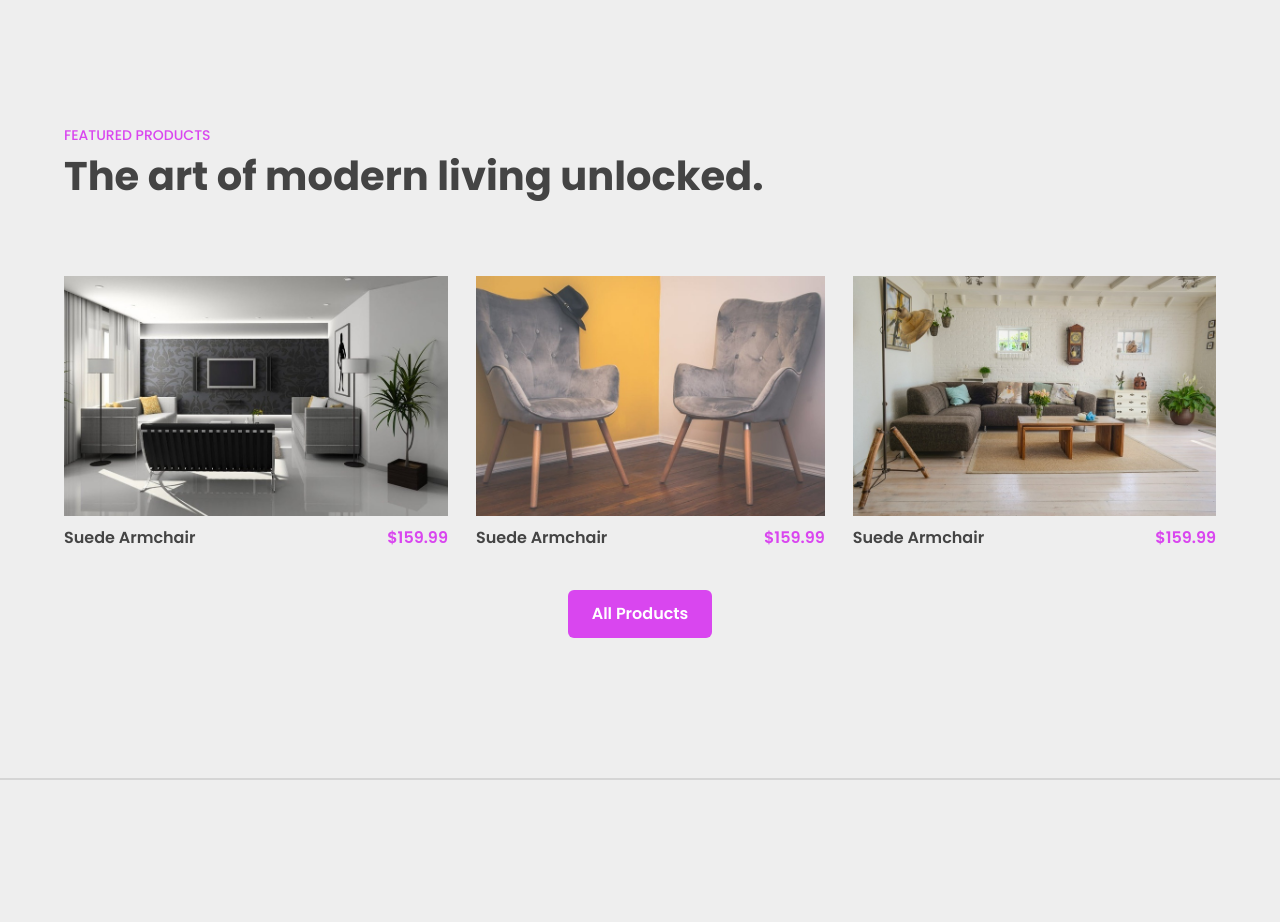
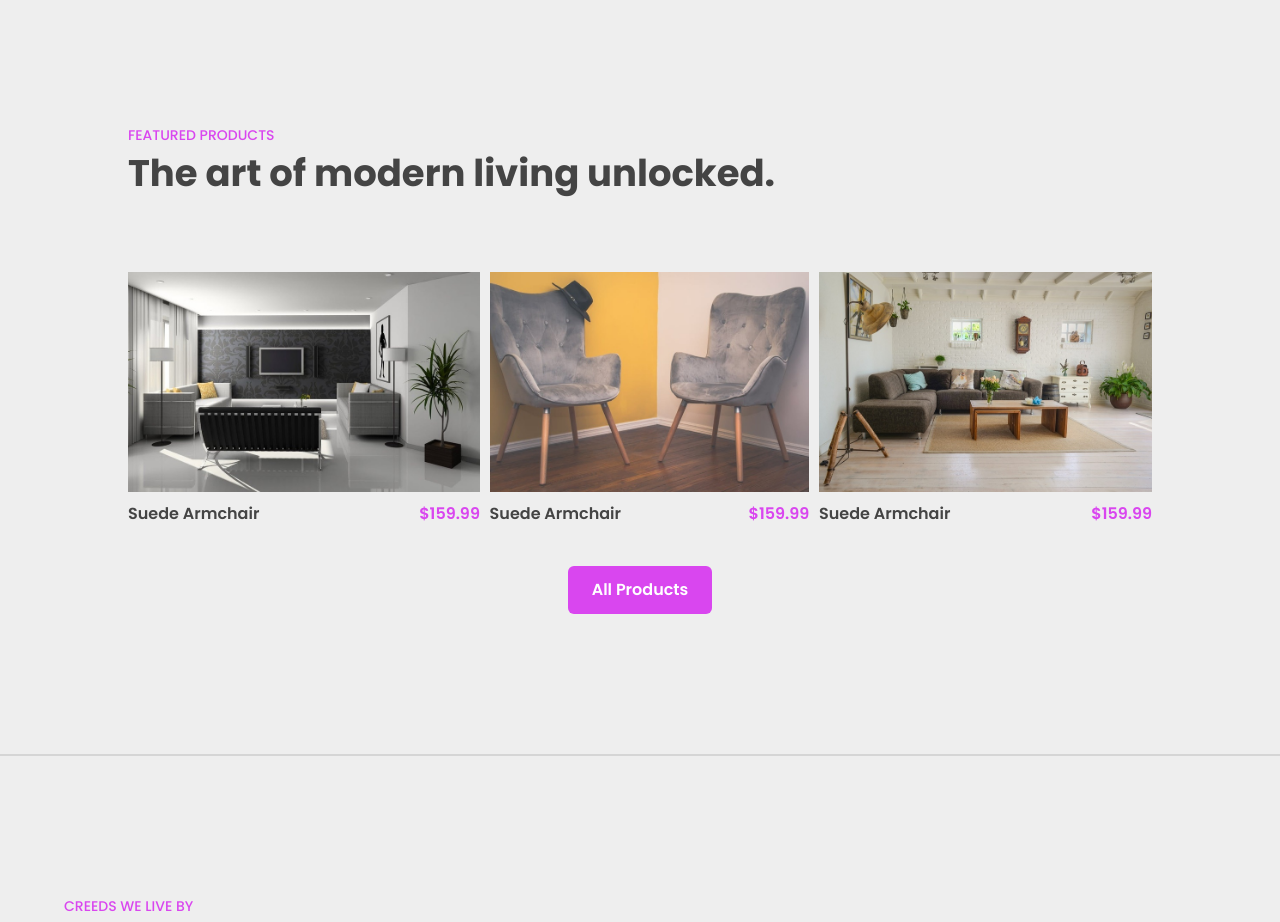
Before and after one commit to ilicc-sara/Shoppers-Dream, a React (Vite) app: page / in a window 1280 px wide. Shown: the part 1040-1962 px from the top of the page. Built offline with nearby package versions, Linux system fonts and the light colour scheme; some icons are missing; a web font is replaced by a local one.

Commit message:
..... ..... . . . . .....

```diff
--- a/src/pages/home/components/homeSection/components/FeaturesImg.jsx
+++ b/src/pages/home/components/homeSection/components/FeaturesImg.jsx
@@ -1,7 +1,7 @@
 function FeaturesImg({ image }) {
   return (
     <img
-      className="brightness-0 opacity-50 featured-img laptop:h-[30px] smallLT:h-[25px] tablet:h-[20px] max-tablet:h-[15px] "
+      className="brightness-0 opacity-50 featured-img laptop:h-[30px] smallLT:h-[25px] tablet:h-[20px] mobile:h-[20px] max-mobile:h-[14px]"
       src={image}
     />
   );
--- a/src/pages/home/components/productsSection/ProductsSection.jsx
+++ b/src/pages/home/components/productsSection/ProductsSection.jsx
@@ -6,15 +6,15 @@ import { Link } from "react-router-dom";
 function ProductsSection() {
   return (
     <section className="border-b-[2px] border-b-[#d5d5d5] !py-[140px]">
-      <div className="max-w-6xl !mx-auto">
-        <p className="text-left uppercase text-[14px] text-brand-pink font-medium ">
+      <div className="!mx-auto desktop:w-6xl  laptop:w-5xl  smallLT:w-4xl  tablet:w-3xl mobile:w-2xl smallmobile:w-[90%]">
+        <p className="text-left uppercase text-brand-pink font-medium text-[14px] ">
           Featured products
         </p>
-        <h1 className="text-[37px] font-medium text-left text-[#444]">
+        <h1 className="font-medium text-left text-[#444]  laptop:!text-[37px] smallLT:!text-[32px] tablet:!text-[28px] max-tablet:!text-[26px]">
           The art of modern living unlocked.
         </h1>
 
-        <div className="flex justify-between !pt-[70px] !pb-[40px]">
+        <div className="flex justify-between !pt-[70px] !pb-[40px] max-mobile:flex-col max-mobile:w-[70%] max-mobile:!mx-auto max-mobile:gap-6">
           {exampleProductsImg.map((img, index) => (
             <ExampleProducts key={index} image={img} />
           ))}
--- a/src/pages/home/components/productsSection/components/ExampleProducts.jsx
+++ b/src/pages/home/components/productsSection/components/ExampleProducts.jsx
@@ -1,7 +1,10 @@
 function ExampleProducts({ image }) {
   return (
     <div className="flex flex-col gap-[10px] ">
-      <img className="h-[240px]" src={image} />
+      <img
+        className="desktop:h-[240px] laptop:h-[220px] smallLT:h-[180px] tablet:h-[160px] mobile:h-[140px]"
+        src={image}
+      />
       <div className="flex justify-between">
         <span className="text-[#444] font-semibold text-[16px]">
           Suede Armchair
```
